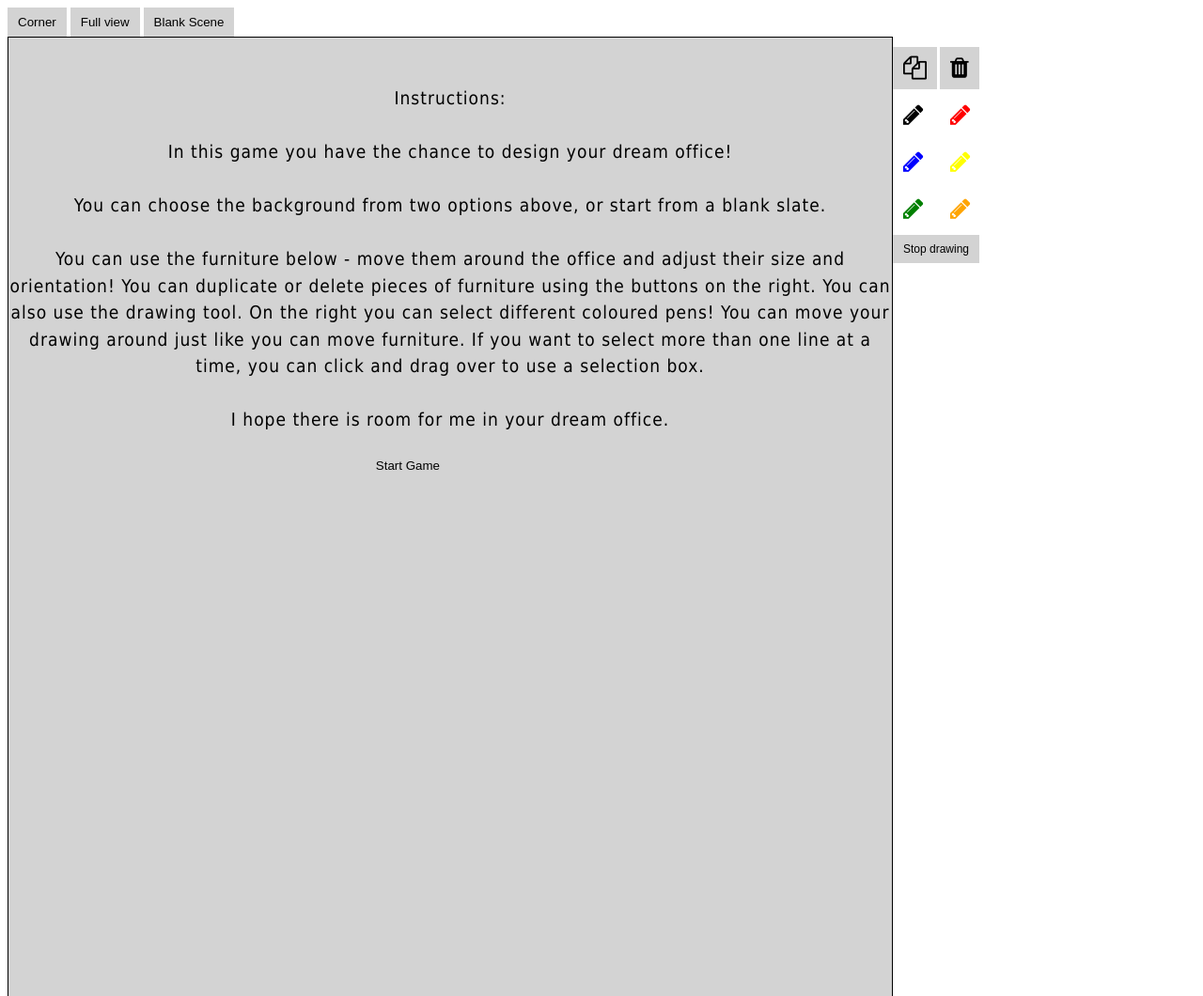
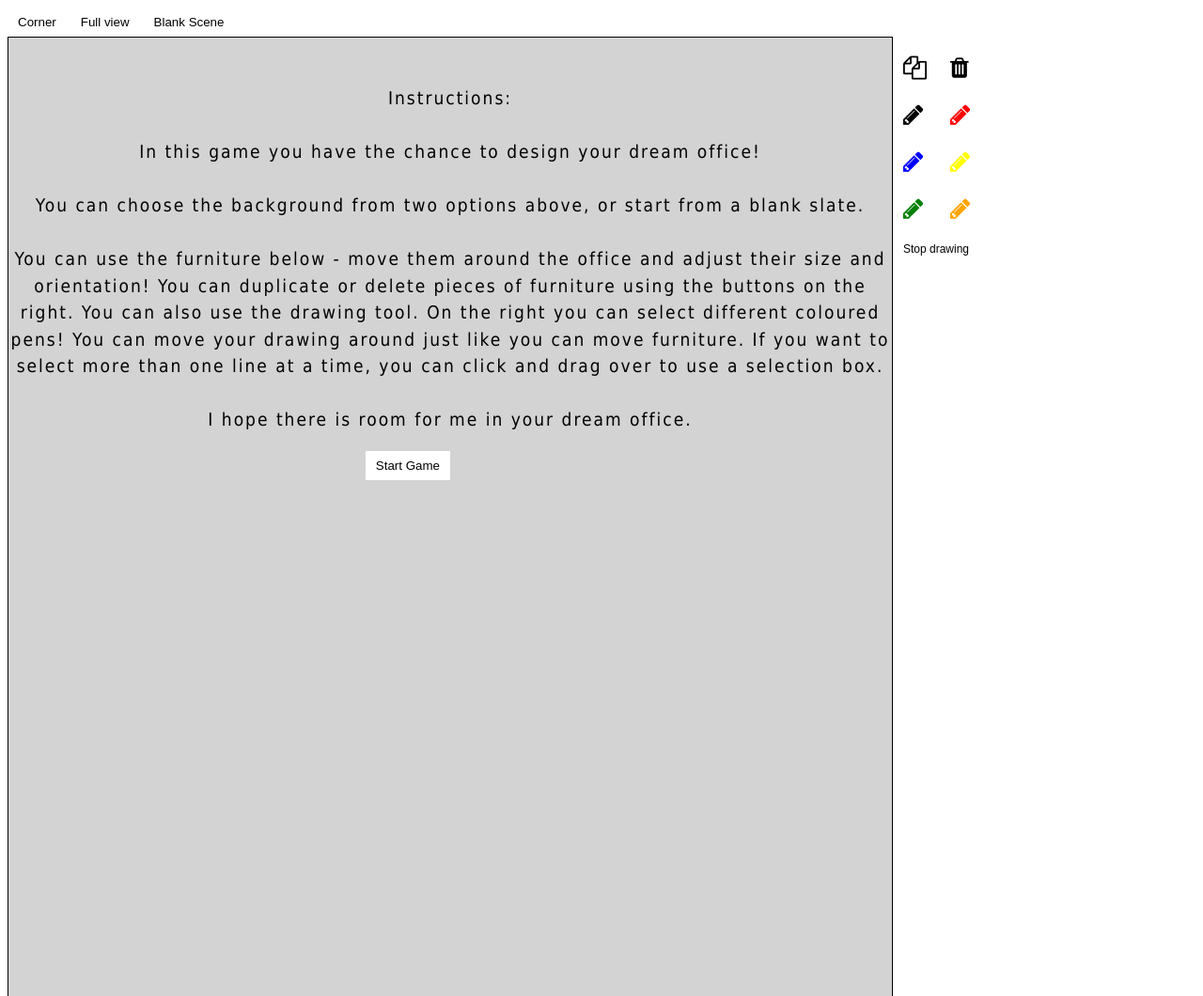
Before and after one commit to saanios1/saanios1.github.io, a plain HTML site: page index.html in a window 1280 px wide. Shown: the whole page at 94% size. Drawn offline with nearby package versions, Linux system fonts and the light colour scheme; a script that the page names is missing.

Commit message:
css edit
css edit

```diff
--- a/css/peli.css
+++ b/css/peli.css
@@ -10,9 +10,9 @@ p {
     text-align: center;
     line-height: 1.5;
     color: black;
-    /*text-shadow: -2px 0 black, 0 2px black, 2px 0 black, 0 -2px black;
-    */
-    letter-spacing: 1px;
+    text-shadow: none;
+    /*-2px 0 black, 0 2px black, 2px 0 black, 0 -2px black;*/
+    letter-spacing: 2px;
 }
 #c {
  background: #d3d3d3;
@@ -21,8 +21,8 @@ p {
 
 button {
  color: black;
- background-color: #d3d3d3;
- border: none;
+ background-color: white;
+ border: black;
  padding-top: 8px;
  padding-bottom: 8px;
  padding-left: 11px;
@@ -130,9 +130,9 @@ button:hover {
 	padding-top: 5%;
     font-size: 19px;
     text-align: left;
-    line-height: 1;
+    line-height: 1.5;
     color: black;
     text-shadow: none;
-    letter-spacing: 1px;
+    letter-spacing: 2px;
 
 }
--- a/index.html
+++ b/index.html
@@ -84,6 +84,8 @@
       <br><br>
         I hope there is room for me too.
         <br><br>
+        Click the button below to start the game!
+
     </p>
    </article>
 
```
